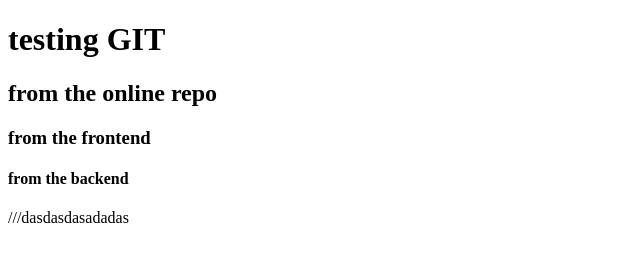
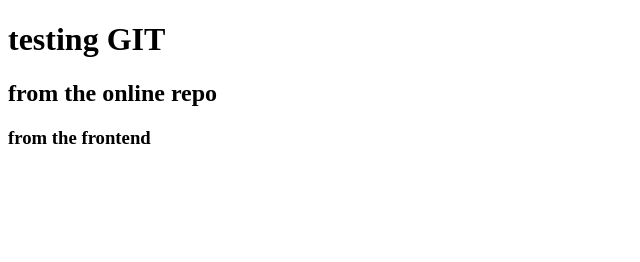
Before and after one commit to Ahmad-Nasser-2/Ahmad2, a plain HTML site: page index.html in a window 1280 px wide. Shown: the whole page, without its empty margins (0-640 px from the left). Drawn offline with Linux system fonts and the light colour scheme.

Commit message:
reverted

```diff
--- a/index.html
+++ b/index.html
@@ -9,9 +9,5 @@
     <h1>testing GIT</h1>
     <h2>from the online repo<h2>
 <h3>from the frontend</h3>
-<h4>from the backend</h4>
-
-///dasdasdasadadas
-
 </body>
 </html>
```
